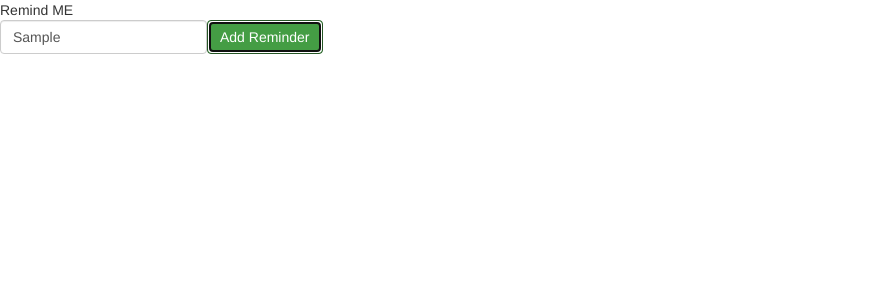
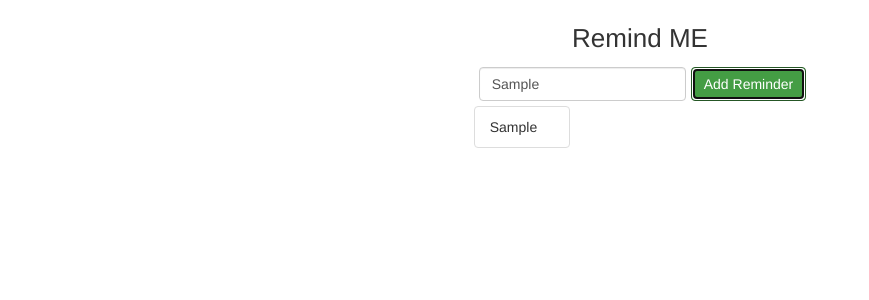
Before and after one commit to dwilkinson167/remindme, a React (Create React App) app: page / in a window 1280 px wide. Both pictures are taken after typing "Sample" into the empty fields and a click on the button "Add Reminder". Shown: the top 300 px of the page, without its empty margins (0-869 px from the left). Built offline with nearby package versions, Linux system fonts and the light colour scheme.

Commit message:
Render reminders

```diff
--- a/src/components/App.jsx
+++ b/src/components/App.jsx
@@ -16,13 +16,30 @@
         this.props.addReminder(this.state.text);
     }
 
+   renderReminders() {
+        const {reminders} = this.props;
+        return (
+            <ul className="list-group col-sm-4">
+                {
+                    reminders.map(reminder => {
+                        return (
+                            <li key={reminder.id} className="list-group-item">
+                                <div>{reminder.text}</div>
+                            </li>
+                        )
+                    })
+                }
+            </ul>
+        )
+    }
+
     render() {
         return (
             <div className="App">
                 <div className="title">
                     Remind ME
                 </div>
-                <div className="form-inline">
+                <div className="form-inline reminder-form">
                     <div className="form-group">
                         <input
                             className="form-control"
@@ -30,6 +47,7 @@
                             onChange={event => this.setState({text: event.target.value})}
                         />
                     </div>
+
                     <button
                         type="button"
                         className="btn btn-success"
@@ -37,10 +55,17 @@
                     >
                         Add Reminder
                     </button>
+                    <div>
+                        {this.renderReminders()}
+                    </div>
                 </div>
             </div>
         )
     }
 }
-
-export default connect(null, {addReminder})(App);
+function mapStateToProps(state) {
+    return {
+        reminders: state
+    }
+}
+export default connect(mapStateToProps, {addReminder})(App);
--- /dev/null
+++ b/src/index.css
@@ -0,0 +1,19 @@
+.App {
+    padding-top: 20px;
+    display: flex;
+    flex-direction: column;
+    align-items: center;
+}
+
+.title {
+    text-align: center;
+    font-size: 26px;
+}
+
+input {
+    margin: 5px;
+}
+
+.reminder-form {
+    padding: 5px;
+}
--- a/src/index.js
+++ b/src/index.js
@@ -4,6 +4,7 @@
 import {Provider} from 'react-redux';
 import {createStore} from 'redux';
 import reducer from './reducers';
+import './index.css';
 
 const store = createStore(reducer);
 
```
Also changed, not shown: 1 other file (tests, documents, lock files or other folders).
